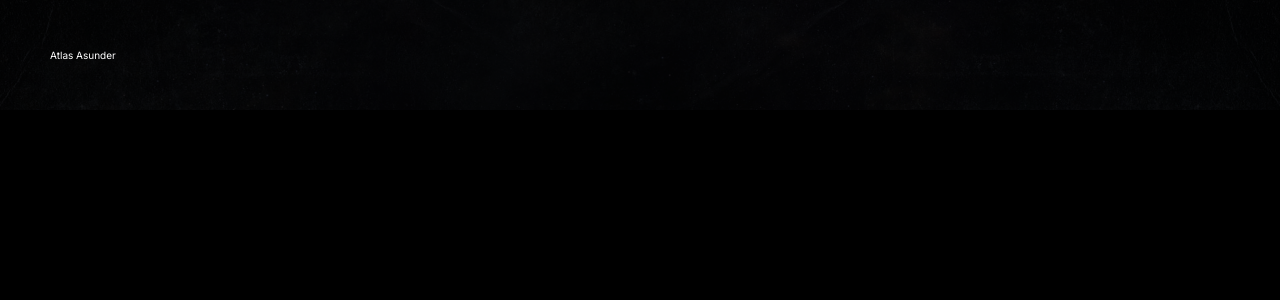
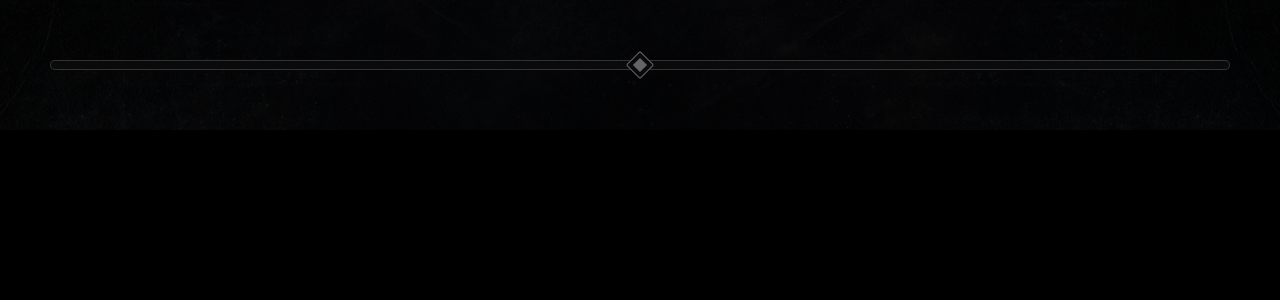
Before and after one commit to hejrobin/atlas-asunder, a React (Create React App) app: page / in a window 1280 px wide. Shown: the top 300 px of the page. Built offline with nearby package versions, Linux system fonts and the light colour scheme.

Commit message:
feat(ui): added slider

```diff
--- a/src/Bootstrap.tsx
+++ b/src/Bootstrap.tsx
@@ -1,5 +1,7 @@
 import React from 'react';
 
+import Slider from 'views/components/Slider';
+
 export default function Bootstrap(): JSX.Element {
-	return <h1>Atlas Asunder</h1>;
+	return <Slider />;
 }
--- /dev/null
+++ b/src/views/components/Slider.tsx
@@ -0,0 +1,64 @@
+import React from 'react';
+import styled from 'styled-components';
+
+interface SliderProps {
+	min?: number;
+	max?: number;
+	step?: number;
+}
+
+const Component = styled.input<React.HTMLProps<HTMLInputElement>>`
+	background: none;
+	appearance: none;
+	margin: 1rem 0;
+	width: 100%;
+
+	&:focus {
+		outline: none;
+	}
+
+	&::-webkit-slider-runnable-track {
+		width: 100%;
+		height: 1rem;
+		cursor: pointer;
+		background: rgb(10, 10, 10);
+		border-radius: 2rem;
+		box-shadow: inset rgb(50, 50, 50) 0 0 0 0.1rem;
+		transition: all 150ms ease-in-out;
+	}
+
+	&:hover::-webkit-slider-runnable-track {
+		box-shadow: inset rgb(100, 100, 100) 0 0 0 0.1rem,
+			rgba(255, 255, 255, 0.15) 0 0 1rem;
+	}
+
+	&::-webkit-slider-thumb {
+		margin-top: -0.5rem;
+		height: 2rem;
+		width: 2rem;
+		background: rgb(100, 100, 100);
+		cursor: pointer;
+		appearance: none;
+		transform: rotate(45deg);
+		border-radius: 0.2rem;
+		transition: all 150ms ease-in-out;
+		box-shadow: inset 0 0 0 0.1rem rgb(100, 100, 100),
+			inset 0 0 0 0.5rem rgb(10, 10, 10);
+		border: none;
+	}
+
+	&:hover::-webkit-slider-thumb {
+		color: rgb(150, 150, 150);
+		background: rgb(225, 225, 225);
+		box-shadow: inset 0 0 0 0.1rem currentColor,
+			inset 0 0 0 0.5rem rgb(10, 10, 10), rgba(255, 255, 255, 0.4) 0 0 1rem;
+	}
+`;
+
+export default function Slider({
+	min = 0,
+	max = 100,
+	step = 1,
+}: SliderProps): JSX.Element {
+	return <Component type="range" min={min} max={max} step={step} />;
+}
```
